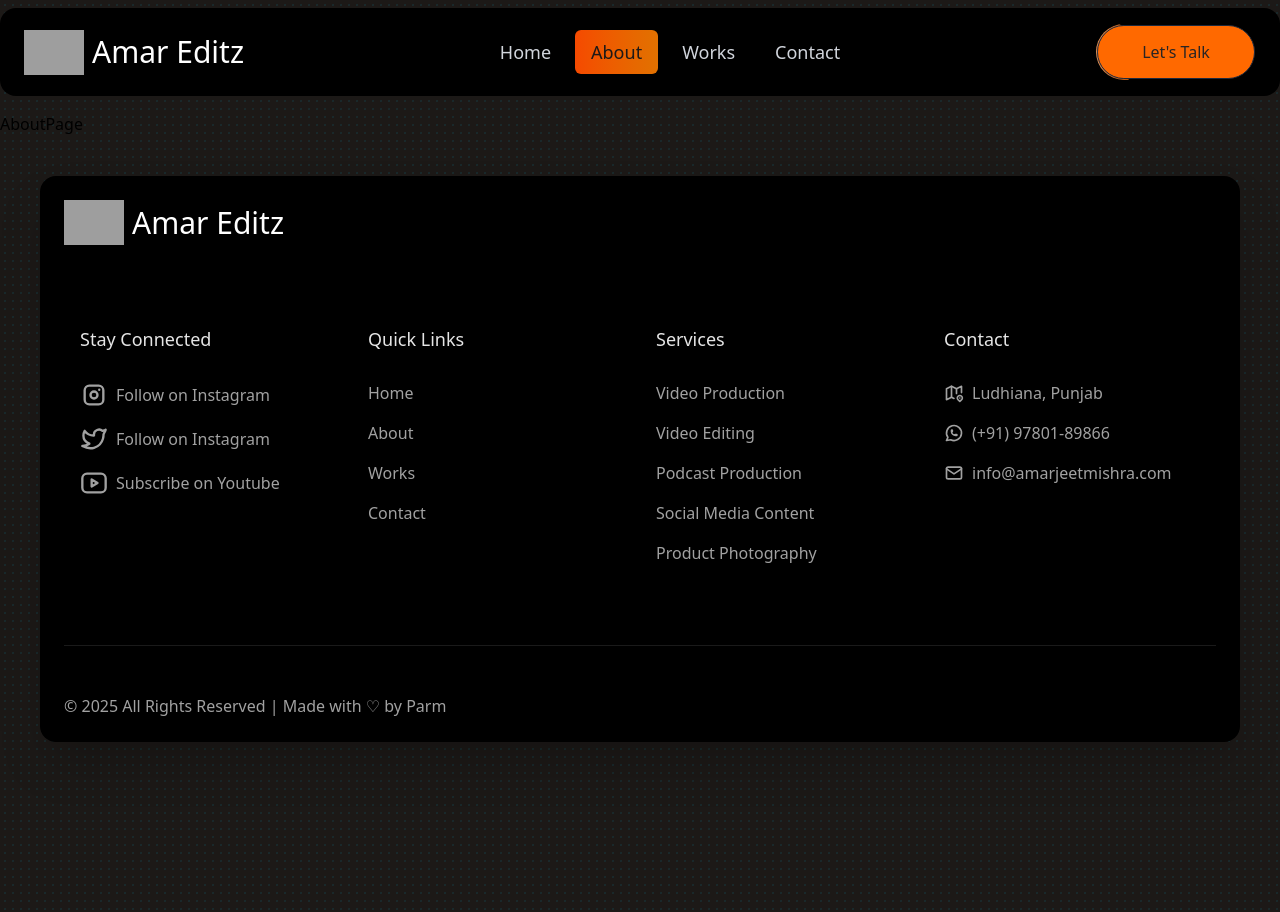
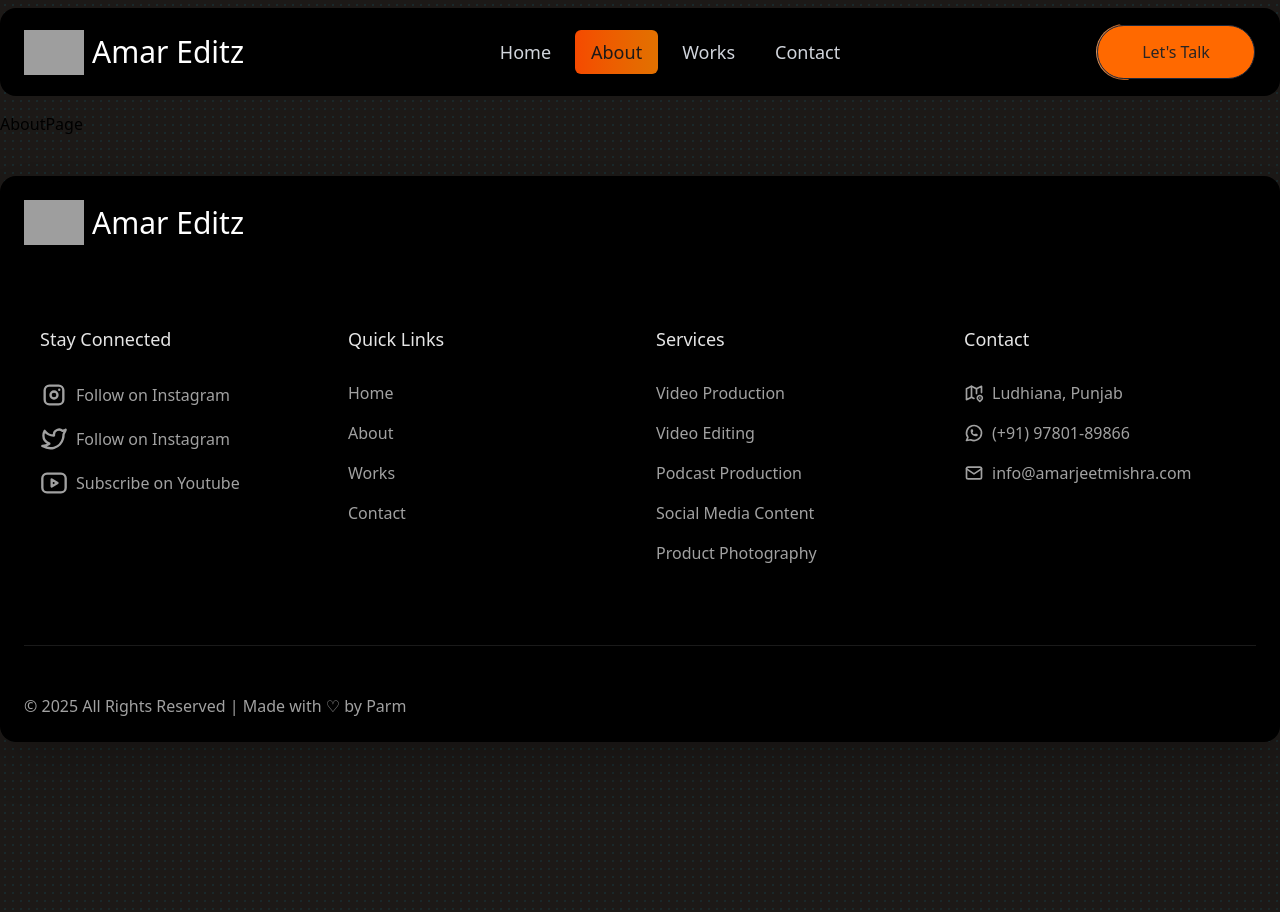
Before and after one commit to iamparmjeet/PortfolioAmarV2, a Next.js app: page /about in a window 1280 px wide. Built offline with nearby package versions, Linux system fonts and the light colour scheme; grey boxes are pictures that could not be loaded.

Commit message:
Footer-margin fixed

```diff
--- a/src/components/footer/footer.tsx
+++ b/src/components/footer/footer.tsx
@@ -7,7 +7,7 @@ import FooterCopyright from "./footer-copyright";
 
 export default function Footer() {
   return (
-    <footer className="bg-black p-6 rounded-2xl m-4 md:m-10 shadow-2xl ">
+    <footer className="bg-black p-6 rounded-2xl my-4 md:my-10 shadow-2xl ">
       <Logo />
       <FooterUpper />
       <FooterCopyright />
```
